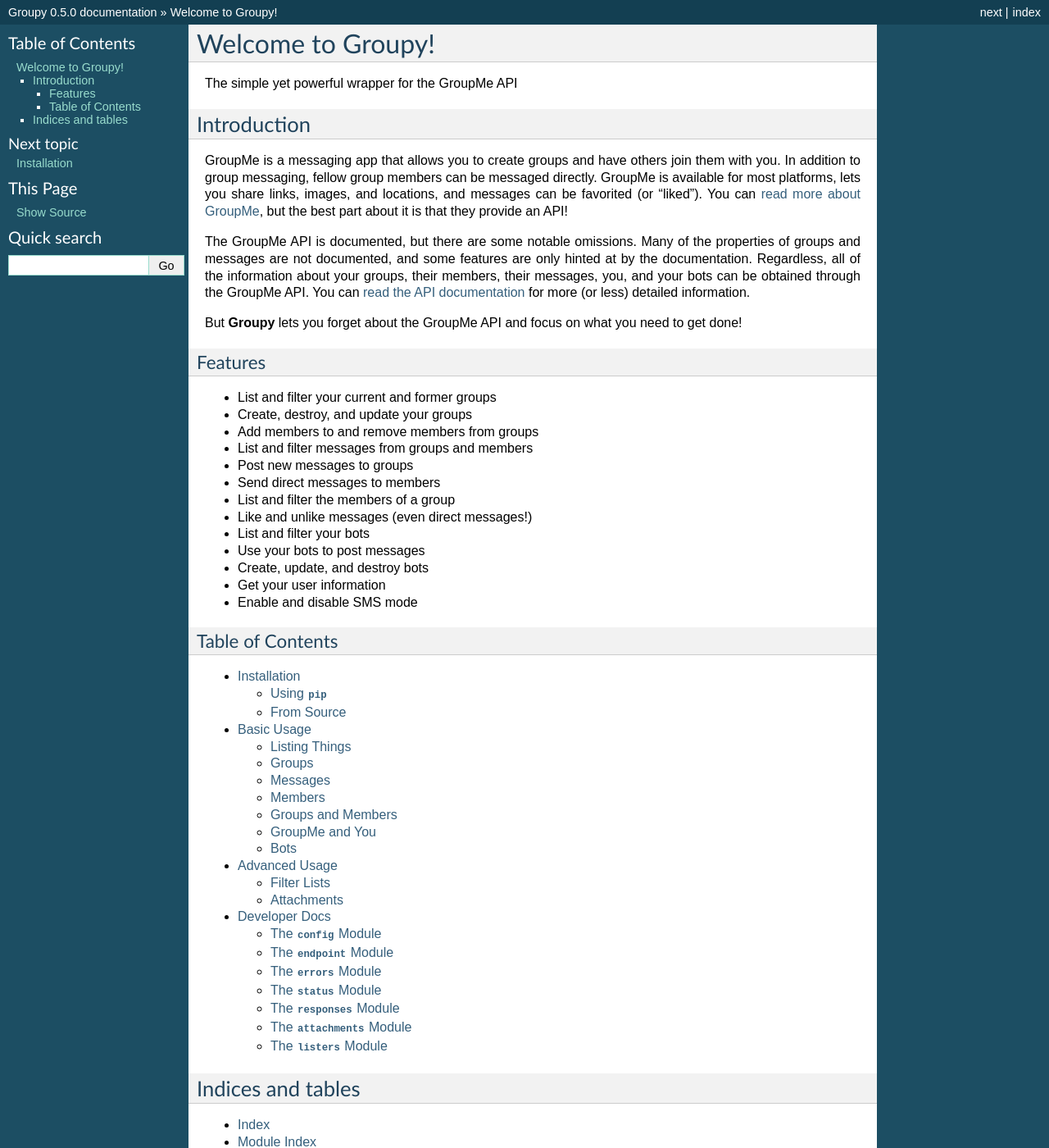
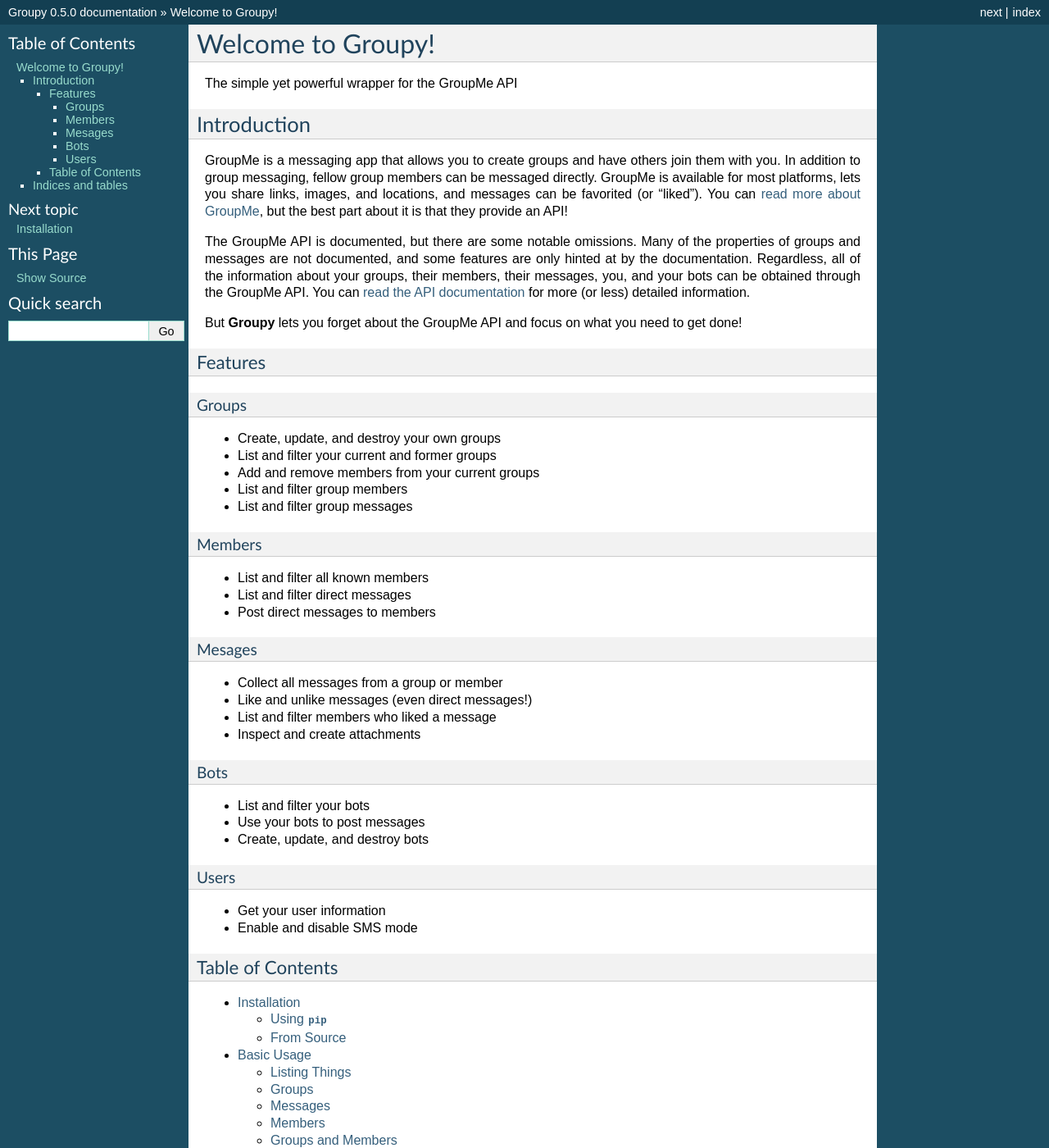
Before and after one commit to rhgrant10/Groupy, a Sphinx documentation site: the page built from docs/index.rst, in a window 1280 px wide and 1400 px high. Shown: the whole window at 82% size. Built offline with Sphinx 7.4.7, drawn with Linux system fonts in a browser that asks for light colours.

Commit message:
Updated feature list

```diff
--- a/docs/index.rst
+++ b/docs/index.rst
@@ -36,19 +36,43 @@
 Features
 --------
 
+Groups
+^^^^^^
+
+- Create, update, and destroy your own groups
 - List and filter your current and former groups
-- Create, destroy, and update your groups
-- Add members to and remove members from groups
-- List and filter messages from groups and members
-- Post new messages to groups
-- Send direct messages to members
-- List and filter the members of a group
+- Add and remove members from your current groups
+- List and filter group members
+- List and filter group messages
+
+Members
+^^^^^^^
+
+- List and filter all known members
+- List and filter direct messages
+- Post direct messages to members
+
+Mesages
+^^^^^^^
+
+- Collect all messages from a group or member
 - Like and unlike messages (even direct messages!)
+- List and filter members who liked a message
+- Inspect and create attachments
+
+Bots
+^^^^
+
 - List and filter your bots
 - Use your bots to post messages
 - Create, update, and destroy bots
+
+Users
+^^^^^
+
 - Get your user information
 - Enable and disable SMS mode
+
 
 Table of Contents
 -----------------
```
